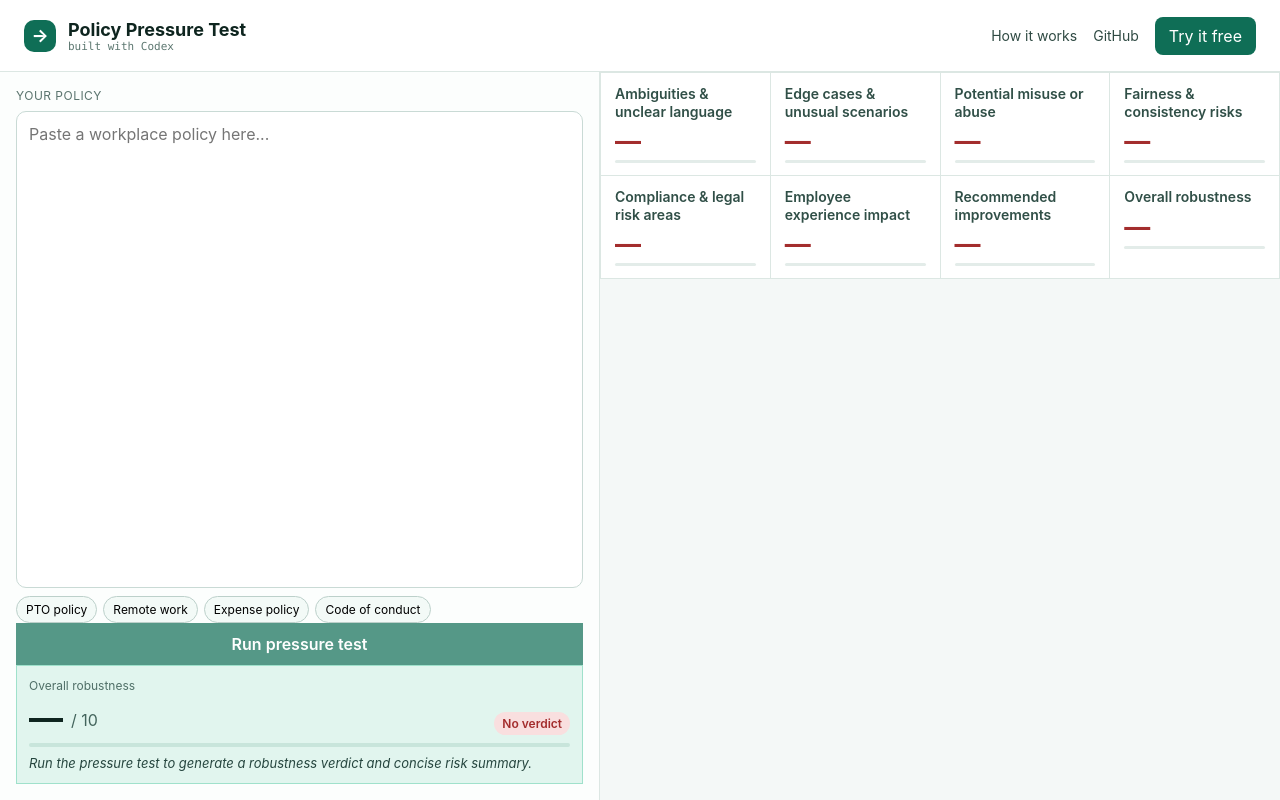
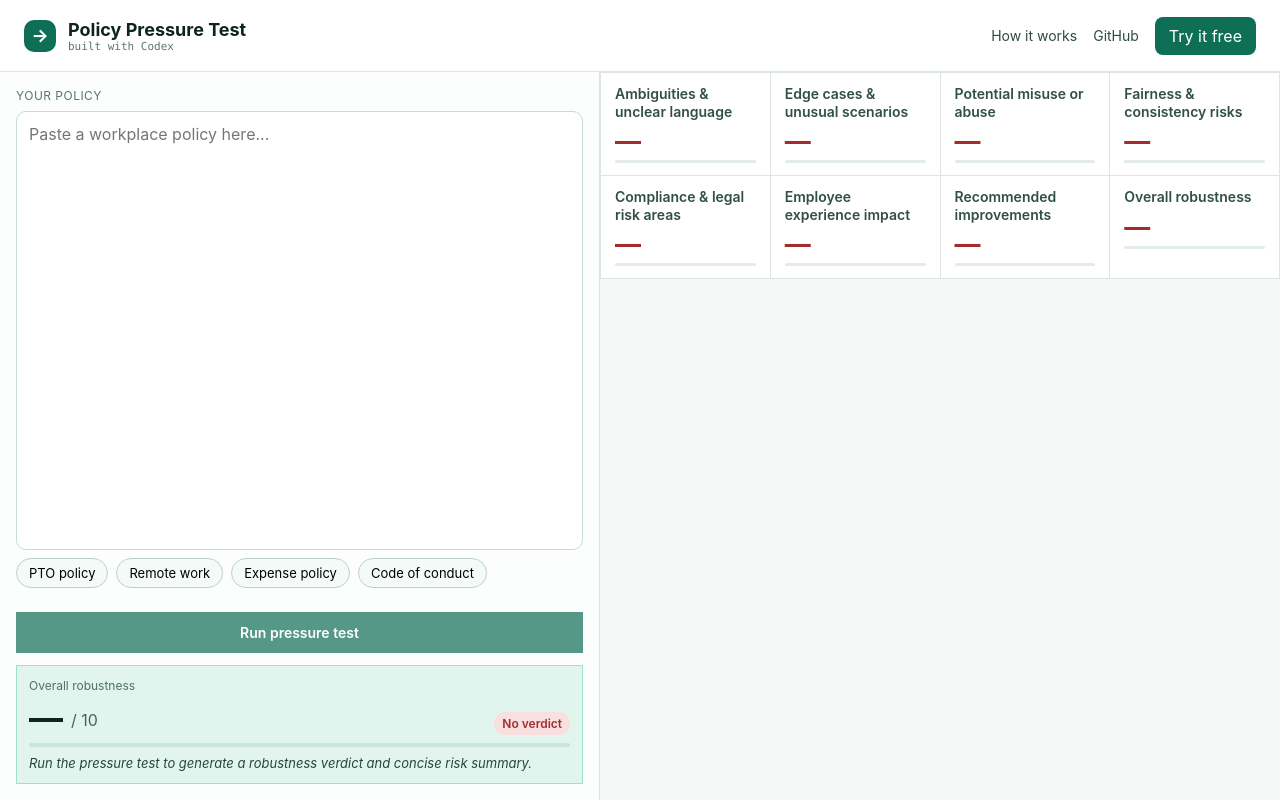
Before and after one commit to benjaparke/policy_pressuretest, a React (Vite) app: page / in a window 1280 px wide. Built offline with nearby package versions, Linux system fonts and the light colour scheme.

Commit message:
Update App.module.css

```diff
--- a/src/App.module.css
+++ b/src/App.module.css
@@ -38,10 +38,27 @@
 .textarea {
   flex: 1; resize:none; border:1px solid #c9dad5; border-radius:10px; padding:12px; background:#fff;
 }
-.footerStack { margin-top:auto; display:flex; flex-direction:column; gap:0; }
-.chipsRow { display:flex; flex-wrap:wrap; gap:6px; margin-bottom:0; }
-.chip { border:1px solid #bcd0ca; background:#f3faf7; border-radius:999px; padding:5px 9px; font-size:12px; cursor:pointer; }
-.runBtn { margin-top:0; border:none; padding:11px; background:#0f6e56; color:#fff; width:100%; font-weight:600; cursor:pointer; }
+.footerStack { margin-top:auto; display:flex; flex-direction:column; gap:12px; }
+.chipsRow { display:flex; flex-wrap:wrap; gap:8px; margin-bottom:6px; }
+.chip {
+  border: 1px solid #bcd0ca;
+  background: #f3faf7;
+  border-radius: 999px;
+  padding: 6px 12px;
+  font-size: 13px;
+  cursor: pointer;
+}
+.runBtn {
+  margin-top: 6px;
+  border: none;
+  padding: 12px;
+  background: #0f6e56;
+  color: #fff;
+  width: 100%;
+  font-weight: 600;
+  font-size: 14px;
+  cursor: pointer;
+}
 .runBtn:disabled { opacity:.7; cursor:not-allowed; }
 
 .verdict {
```
